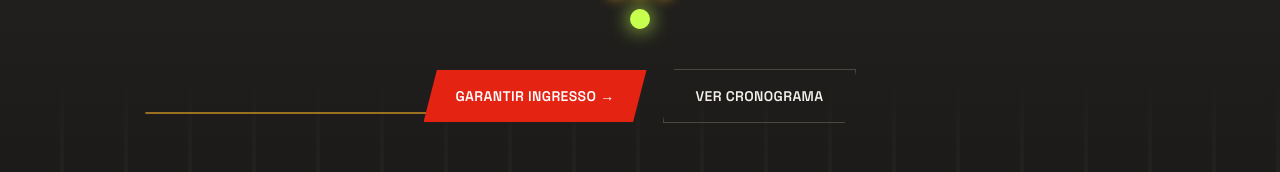
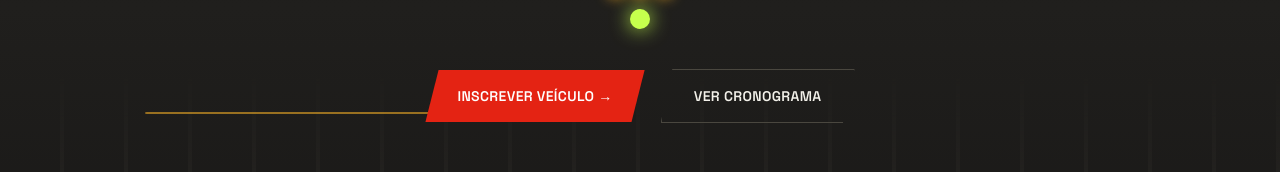
Before and after one commit to igorzin-016/TopStreet, a React (Vite) app: page / in a window 1280 px wide. Shown: the part 432-604 px from the top of the page. Built offline with nearby package versions, Linux system fonts and the light colour scheme; no server answers.

Commit message:
fix: conectar botoes de inscricao ao fluxo

```diff
--- a/referencias.jsx
+++ b/referencias.jsx
@@ -388,7 +388,7 @@ function Hero({ innerRef, onNavigate }) {
 
         <div className="flex flex-col sm:flex-row items-center gap-4">
           <button
-            onClick={() => onNavigate("contato")}
+            onClick={() => { window.location.href = "/inscricao"; }}
             className="ts-display uppercase tracking-wide text-sm font-semibold px-8 py-4 transition-transform duration-200 hover:scale-[1.04]"
             style={{
               background: C.red,
@@ -396,7 +396,7 @@ function Hero({ innerRef, onNavigate }) {
               clipPath: "polygon(6% 0, 100% 0, 94% 100%, 0 100%)",
             }}
           >
-            Garantir Ingresso →
+            Inscrever veículo →
           </button>
           <button
             onClick={() => onNavigate("sobre")}
@@ -704,6 +704,7 @@ function Pilotos({ innerRef }) {
             </div>
 
             <button
+              onClick={() => { window.location.href = "/inscricao"; }}
               className="mt-10 w-full ts-display uppercase tracking-wide text-sm font-bold px-8 py-5 transition-transform duration-200 hover:scale-[1.02] flex items-center justify-center gap-2"
               style={{
                 background: C.green,
```
